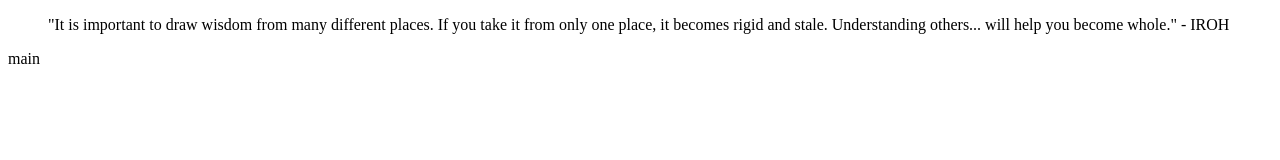
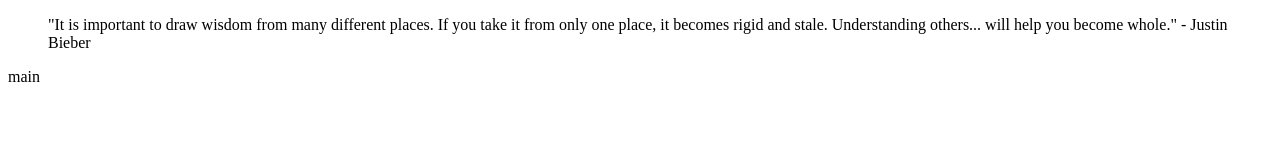
Before and after one commit to kaisch006/GitLab, a plain HTML site: page index.html in a window 1280 px wide. Drawn offline with Linux system fonts and the light colour scheme.

Commit message:
Updated index.html to reflect author as Justin Beiber

```diff
--- a/index.html
+++ b/index.html
@@ -7,7 +7,7 @@
 </head>
 <body>
     <blockquote>
-        "It is important to draw wisdom from many different places. If you take it from only one place, it becomes rigid and stale. Understanding others... will help you become whole." -  IROH
+        "It is important to draw wisdom from many different places. If you take it from only one place, it becomes rigid and stale. Understanding others... will help you become whole." -  Justin Bieber
      </blockquote>
 
 </body>
```
